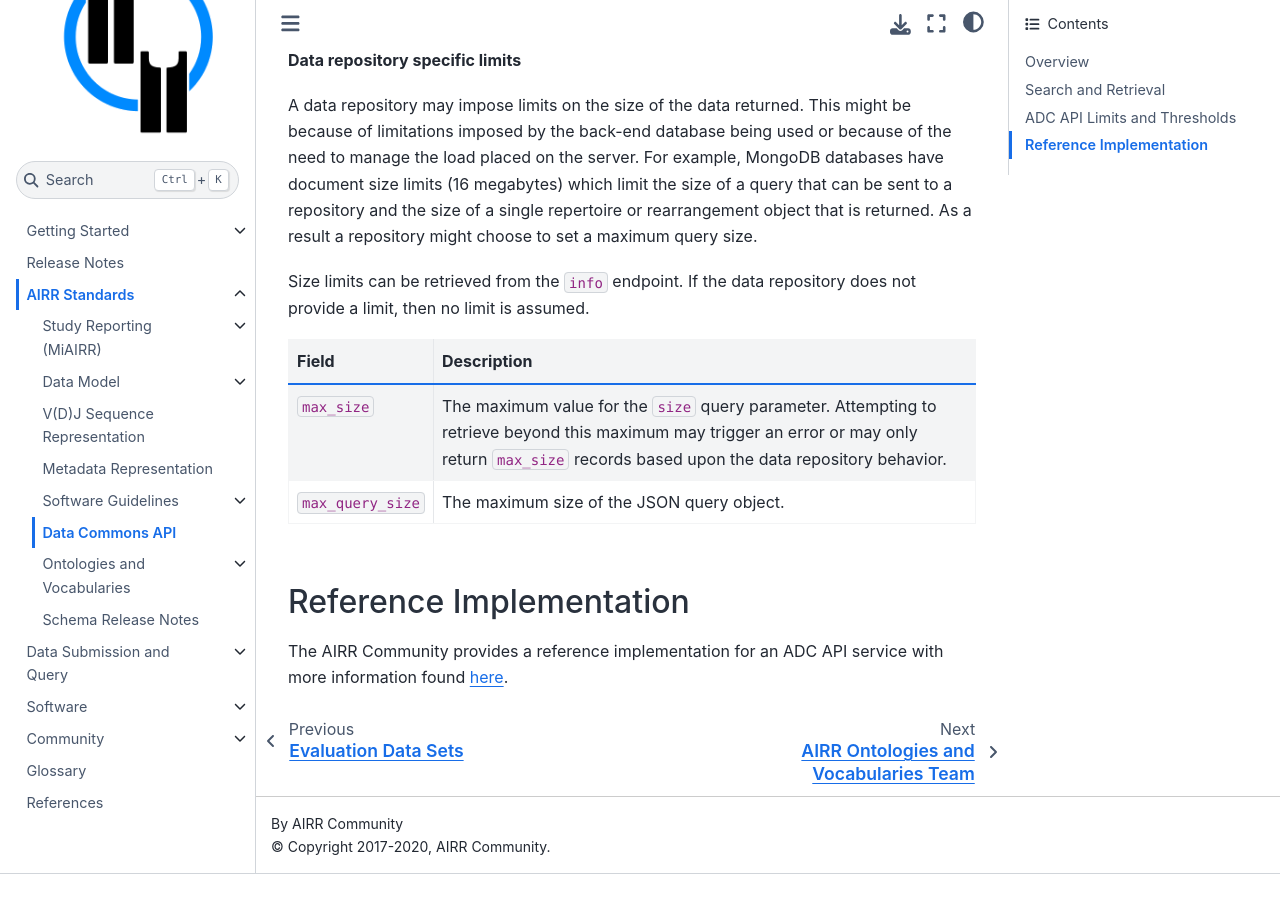
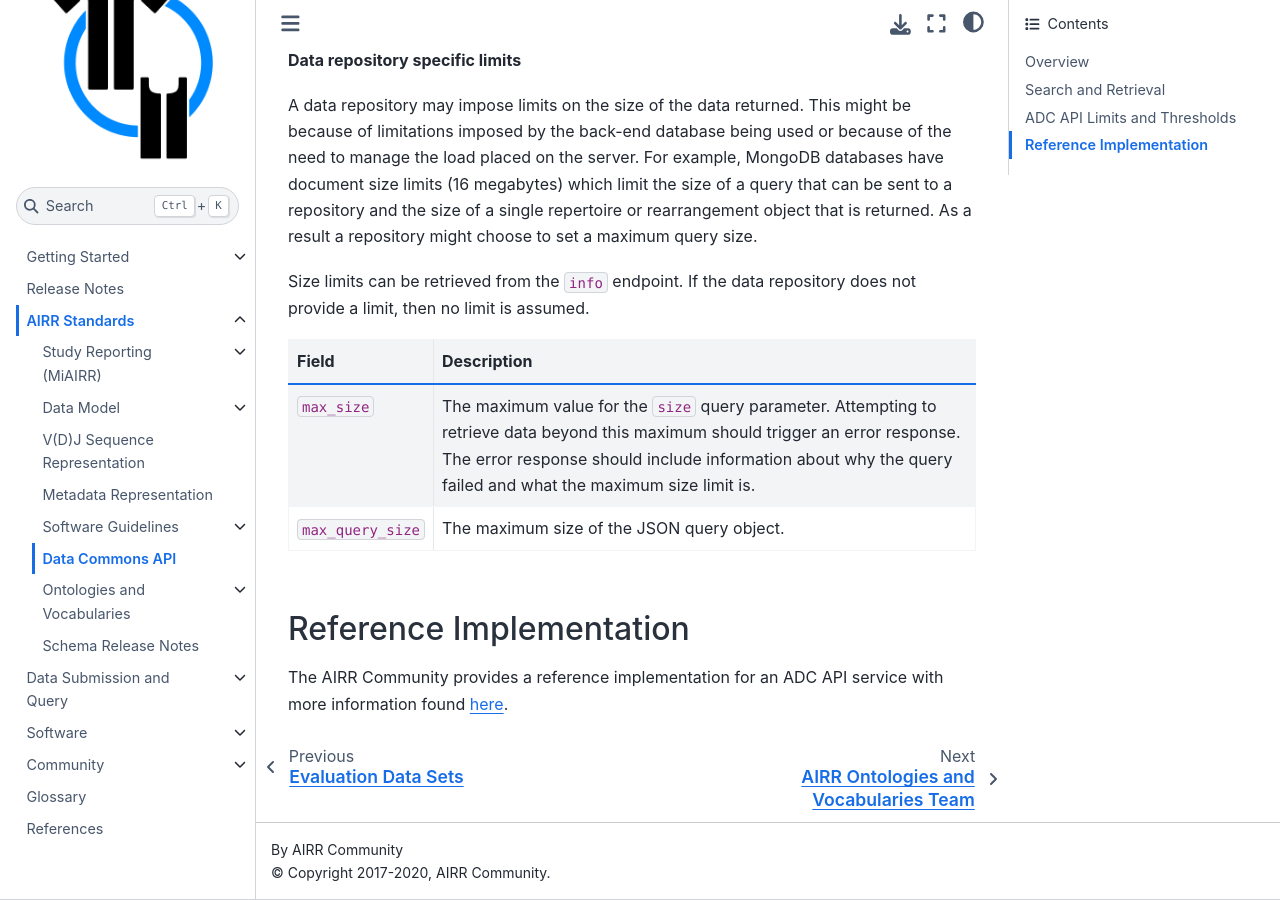
Before and after one commit to airr-community/airr-standards, a Sphinx documentation site: the page built from docs/api/adc_api.rst, in a window 1280 px wide and 900 px high, scrolled down 18875 px. Built offline with Sphinx 7.4.7 and the Sphinx Book theme 1.1.4, drawn with Linux system fonts in a browser that asks for light colours; the version number could not be read and is left out; before the commit the page ends 19749 px from its top, so only the background shows below that.

Commit message:
Change wording and intent for max_size
The semantics of what happens when one tries to retrieve more than ``max_size`` records is confusing and ambiguous. It seems to me that if you ask for more than max_size records that this should be an error... Having more than one possible outcome for this case is confusing.

In particular, the ability for the repository to choose to return ``max_size`` records for a query with no ``size`` has the potential to be very confusing, in particular for the simple use case of asking for all records (the query ``{}`` with no ``size`` specified).

- In the error only case, if the repository has a ``max_size`` and there are more than ``max_size`` results then an error is generated and the user gets no data. They then need to deal with the ``max_size`` case but iterating over ``max_size`` chunks until ``size`` < ``max_size``
- In the error or return ``max_size`` case, the logic to determine the correct course of action is complicated. You still have to check for the above, but you also have to check whether the number of records you got was all of the data or not by getting ``max_size``, checking it against the number of records returned, and if they are the same, performing at least one more query to see if you got any more data. If so, then you once again need to iterate with ``max_size`` chunks until you get ``size`` < ``max_size``

I think having one simple response for this condition makes more sense.

@schristley thoughts?

```diff
--- a/docs/api/adc_api.rst
+++ b/docs/api/adc_api.rst
@@ -865,7 +865,7 @@ Size limits can be retrieved from the ``info`` endpoint. If the data repository
     * - Field
       - Description
     * - ``max_size``
-      - The maximum value for the ``size`` query parameter. Attempting to retrieve beyond this maximum may trigger an error or may only return ``max_size`` records based upon the data repository behavior.
+      - The maximum value for the ``size`` query parameter. Attempting to retrieve data beyond this maximum should trigger an error response. The error response should include information about why the query failed and what the maximum size limit is.
     * - ``max_query_size``
       - The maximum size of the JSON query object.
 
```
